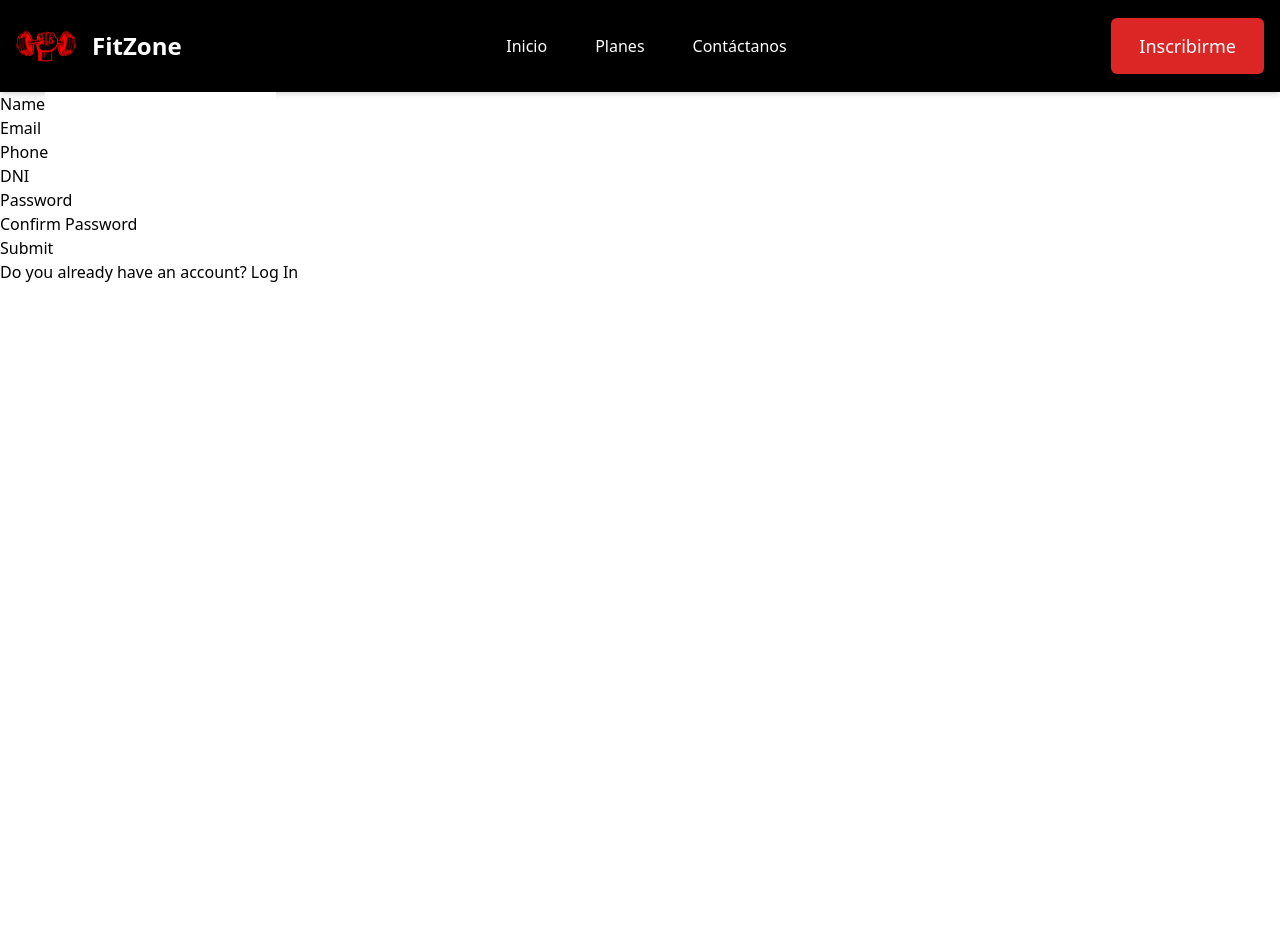
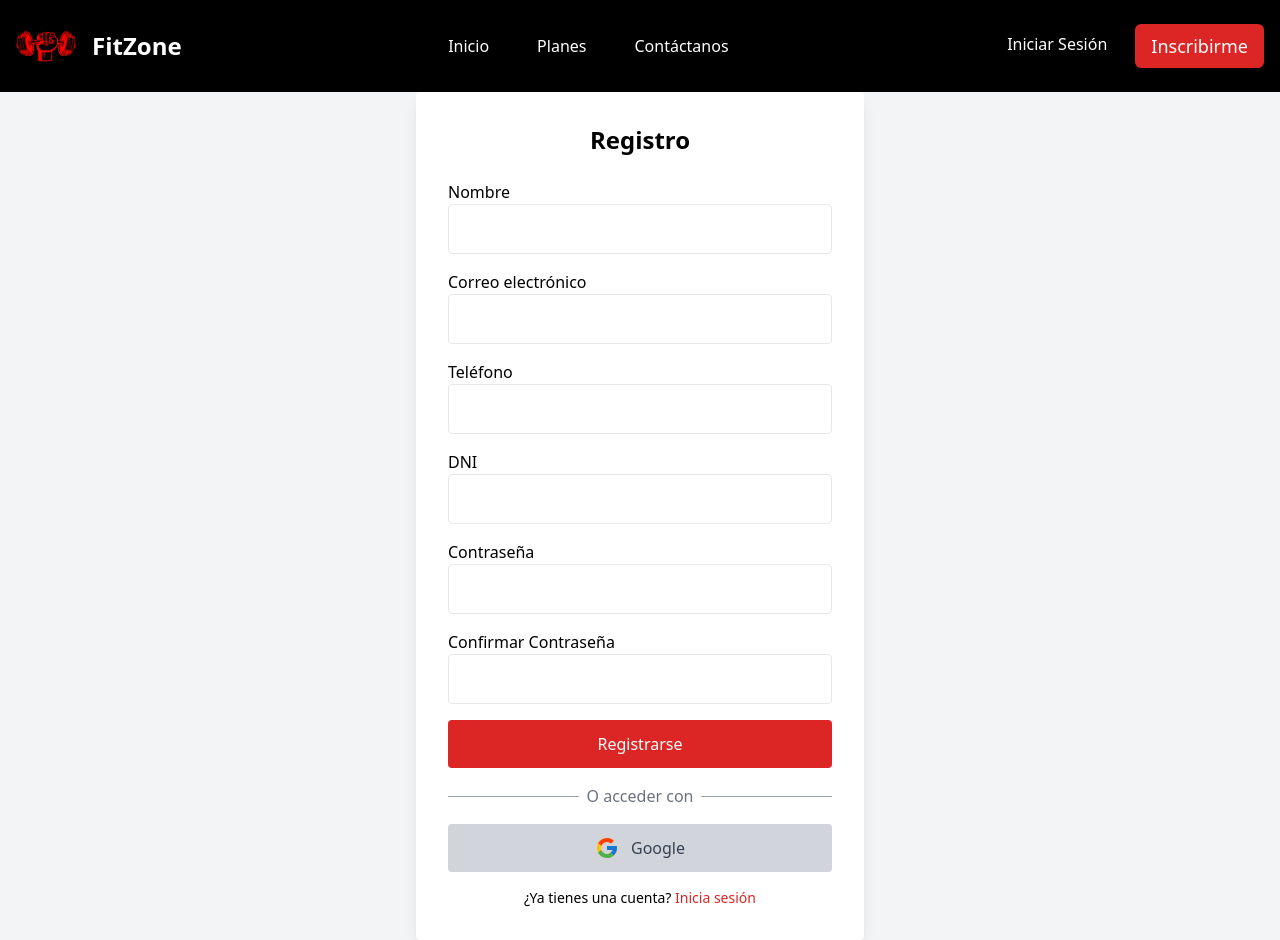
Before and after one commit to Kann2411/El_Gaalpon_de_Jose, a Next.js app in the folder Frontend/: page /register in a window 1280 px wide. Before the commit the page ends 800 px from the top, so only its background shows below. Built offline with nearby package versions, Linux system fonts and the light colour scheme; no server answers.

Commit message:
implemetacion del login con Next-Auth

```diff
--- a/Frontend/package.json
+++ b/Frontend/package.json
@@ -13,8 +13,10 @@
     "formik": "^2.4.6",
     "i": "^0.3.7",
     "next": "^14.2.15",
+    "next-auth": "^4.24.8",
     "react": "^18.3.1",
     "react-dom": "^18.3.1",
+    "react-icons": "^5.3.0",
     "yup": "^1.4.0"
   },
   "devDependencies": {
--- /dev/null
+++ b/Frontend/src/app/Providers.tsx
@@ -0,0 +1,6 @@
+"use client";
+import { SessionProvider } from "next-auth/react";
+
+export function Providers({ children }: { children: React.ReactNode }) {
+  return <SessionProvider>{children}</SessionProvider>;
+}
--- a/Frontend/src/app/layout.tsx
+++ b/Frontend/src/app/layout.tsx
@@ -2,6 +2,7 @@ import type { Metadata } from "next";
 import localFont from "next/font/local";
 import "./globals.css";
 import NavBarComponent from "@/components/NavBar";
+import { Providers } from "./Providers";
 
 const geistSans = localFont({
   src: "./fonts/GeistVF.woff",
@@ -32,8 +33,10 @@ export default function RootLayout({
       <body
         className={`${geistSans.variable} ${geistMono.variable} antialiased`}
       >
+        <Providers>
         <NavBarComponent />
         {children}
+        </Providers>
       </body>
     </html>
   );
--- a/Frontend/src/app/login/page.tsx
+++ b/Frontend/src/app/login/page.tsx
@@ -1,8 +1,38 @@
-import LoginForm from '@/components/LoginForm/LoginForm'
-import React from 'react'
+"use client";
+import { signIn } from "next-auth/react";
+import { FcGoogle } from "react-icons/fc";
+import LoginForm from "@/components/LoginForm/LoginForm";
 
-export default function Login() {
+const LoginPage = () => {
   return (
-    <LoginForm/>
-  )
-}
+    <div className="flex items-center justify-center min-h-screen bg-gray-100">
+      <div className="w-full max-w-md bg-white p-8 rounded shadow-lg">
+        <h2 className="text-2xl font-bold mb-6 text-center">Iniciar Sesión</h2>
+        <LoginForm />
+        <div className="flex items-center justify-center my-4">
+          <hr className="flex-grow border-gray-400" />
+          <span className="mx-2 text-gray-500">O acceder con</span>
+          <hr className="flex-grow border-gray-400" />
+        </div>
+        <button
+          onClick={(e) => {
+            e.preventDefault();
+            signIn("google", { callbackUrl: "/home" });
+          }}
+          className="w-full mt-4 bg-gray-300 text-gray-700 py-3 rounded hover:bg-gray-400 flex items-center justify-center"
+        >
+          <FcGoogle className="mr-3 w-6 h-6" />
+          <span>Google</span>
+        </button>
+        <div className="text-center mt-4">
+          <p className="text-sm">
+            ¿No tienes una cuenta?{" "}
+            <a href="/register" className="text-red-600">Regístrate</a>
+          </p>
+        </div>
+      </div>
+    </div>
+  );
+};
+
+export default LoginPage;
--- a/Frontend/src/app/register/page.tsx
+++ b/Frontend/src/app/register/page.tsx
@@ -1,8 +1,38 @@
-import RegisterForm from '@/components/RegisterForm/RegisterForm'
-import React from 'react'
+"use client";
+import { signIn } from "next-auth/react";
+import { FcGoogle } from "react-icons/fc";
+import RegisterFormComponent from "@/components/RegisterForm/RegisterForm";
 
-export default function RegisterRoute() {
+const RegisterPage = () => {
   return (
- <RegisterForm/>
-)
-}
+    <div className="flex items-center justify-center min-h-screen bg-gray-100">
+      <div className="w-full max-w-md bg-white p-8 rounded shadow-lg">
+        <h2 className="text-2xl font-bold mb-6 text-center">Registro</h2>
+        <RegisterFormComponent />
+        <div className="flex items-center justify-center my-4">
+          <hr className="flex-grow border-gray-400" />
+          <span className="mx-2 text-gray-500">O acceder con</span>
+          <hr className="flex-grow border-gray-400" />
+        </div>
+        <button
+          onClick={(e) => {
+            e.preventDefault();
+            signIn("google", { callbackUrl: "/home" });
+          }}
+          className="w-full mt-4 bg-gray-300 text-gray-700 py-3 rounded hover:bg-gray-400 flex items-center justify-center"
+        >
+          <FcGoogle className="mr-3 w-6 h-6" />
+          <span>Google</span>
+        </button>
+        <div className="text-center mt-4">
+          <p className="text-sm">
+            ¿Ya tienes una cuenta?{" "}
+            <a href="/login" className="text-red-600">Inicia sesión</a>
+          </p>
+        </div>
+      </div>
+    </div>
+  );
+};
+
+export default RegisterPage;
--- a/Frontend/src/components/LoginForm/LoginForm.tsx
+++ b/Frontend/src/components/LoginForm/LoginForm.tsx
@@ -1,58 +1,64 @@
-'use client'
-import React, { useContext } from 'react'
-import { Field, Form, Formik, ErrorMessage } from 'formik'
-import { ILogin } from '@/interfaces/interfaces'
-import { loginValidationSchema } from '@/utils/loginValidationSchema'
-import { useRouter } from 'next/navigation'
-import { UserContext } from '@/context/user'
+"use client";
+import { Field, Form, Formik, ErrorMessage } from 'formik';
+import { loginValidationSchema } from '@/utils/loginValidationSchema';
+import { useRouter } from 'next/navigation';
+import { signIn } from 'next-auth/react';
 
 export default function LoginForm() {
+  const router = useRouter();
 
-    const router = useRouter()
-    const {signIn} = useContext(UserContext)
+  const initialValues = {
+    email: '',
+    password: '',
+  };
 
-    const initialValues: ILogin = {
-        email: '',
-        password: ''
+  const handleSubmit = async (values: typeof initialValues, { resetForm }: { resetForm: () => void }) => {
+    const res = await signIn('credentials', { ...values, redirect: false });
+
+    if (res?.ok) {
+      alert('Usuario logueado correctamente!');
+      router.push('/home');
+    } else {
+      alert('Email o contraseña incorrectos!');
     }
-
-    const handleSubmit = async (values: ILogin, {resetForm}: {resetForm: () => void}) => {
-        const success = await signIn(values)
-
-        if (success) {
-            alert('User logged in successfully!')
-            router.push('/home')
-        }
-
-        if(!success){
-            alert('Email or Password incorrect!')
-        }
-        resetForm()
-    }
+    resetForm();
+  };
 
   return (
-    <div>
     <Formik
       initialValues={initialValues}
       validationSchema={loginValidationSchema}
       onSubmit={handleSubmit}
     >
-            {({isValid, dirty}) => (
+      {({ isValid, dirty }) => (
         <Form>
-                    <div>
-                        <label htmlFor="email">Email</label>
-                        <Field type="email" id="email" name="email" />
-                        <ErrorMessage name="email" component="div"/>
+          <div className="mb-4">
+            <Field
+              type="email"
+              name="email"
+              placeholder="Correo electrónico"
+              className="w-full p-3 border rounded focus:outline-none focus:ring-2 focus:ring-red-500"
+            />
+            <ErrorMessage name="email" component="div" className="text-red-500 text-sm" />
           </div>
-                    <div>
-                        <label htmlFor="password">Password</label>
-                        <Field type="password" id="password" name="password" />
-                        <ErrorMessage name="password" component="div"/>
+          <div className="mb-4">
+            <Field
+              type="password"
+              name="password"
+              placeholder="Contraseña"
+              className="w-full p-3 border rounded focus:outline-none focus:ring-2 focus:ring-red-500"
+            />
+            <ErrorMessage name="password" component="div" className="text-red-500 text-sm" />
           </div>
-                    <button type="submit" disabled={!isValid || !dirty}>Submit</button>
+          <button
+            type="submit"
+            disabled={!isValid || !dirty}
+            className="w-full bg-red-600 text-white py-3 rounded hover:bg-red-800"
+          >
+            Iniciar Sesión
+          </button>
         </Form>
       )}
     </Formik>
-    </div>
-  )
+  );
 }
--- a/Frontend/src/components/NavBar/index.tsx
+++ b/Frontend/src/components/NavBar/index.tsx
@@ -1,72 +1,131 @@
 "use client";
-import React from "react";
+import React, { useState, useEffect, useRef } from "react";
 import Image from "next/image";
 import Link from "next/link";
 import logo from "@/public/icons/icono-principal.png";
-import { usePathname } from "next/navigation"; // Usar usePathname para obtener la ruta actual
+import { usePathname, useRouter } from "next/navigation";
+import { signIn, signOut, useSession } from "next-auth/react";
 
 const NavBarComponent = () => {
-  const pathname = usePathname(); // Obtener la ruta actual
+  const { data: session } = useSession();
+  const [isMenuOpen, setIsMenuOpen] = useState(false);
+  const menuRef = useRef<HTMLDivElement>(null);
+  const pathname = usePathname();
+  const router = useRouter();
+
+  const toggleMenu = () => {
+    setIsMenuOpen((prev) => !prev);
+  };
+
+  const handleLogout = async () => {
+    await signOut({ callbackUrl: "/" });
+    setIsMenuOpen(false);
+  };
+
+  useEffect(() => {
+    const handleClickOutside = (event: MouseEvent) => {
+      if (menuRef.current && !menuRef.current.contains(event.target as Node)) {
+        setIsMenuOpen(false);
+      }
+    };
+
+    document.addEventListener("mousedown", handleClickOutside);
+    return () => document.removeEventListener("mousedown", handleClickOutside);
+  }, []);
+
+  useEffect(() => {
+    if (session) router.push("/home");
+  }, [session, router]);
 
   return (
-    <div>
     <header className="flex items-center justify-between p-4 bg-black text-white shadow-md">
       <div className="flex items-center">
-          {/* Logo del gimnasio */}
         <Image src={logo} alt="logo principal" width={60} height={60} />
         <div className="ml-4 text-2xl font-bold">FitZone</div>
       </div>
 
       <nav className="flex-1 flex items-center justify-center">
-          <ul className="flex space-x-6 list-none m-0 p-0 items-center">
+        <ul className="flex space-x-6 list-none m-0 p-0 items-center justify-center flex-grow">
           {["Inicio", "Planes", "Contáctanos"].map((item, index) => {
-              // Convertir item a minúsculas para comparar con las rutas
             const lowerCaseItem = item.toLowerCase();
-              return (
-                <li key={index} className="relative group">
-                  <Link
-                    href={
+            const route =
               lowerCaseItem === "inicio"
                 ? "/home"
                 : lowerCaseItem === "planes"
                 ? "/plans"
-                        : `/${lowerCaseItem === "contáctanos" ? "contact" : lowerCaseItem}` // Rutas para Inicio, Planes y Contáctanos
-                    }
-                    className={`text-white text-sm sm:text-base font-medium px-3 py-2 transition-colors`}
+                : "/contact";
+
+            return (
+              <li key={index} className="relative group">
+                <Link
+                  href={route}
+                  className="text-white text-sm sm:text-base font-medium px-3 py-2"
                 >
                   {item}
                 </Link>
                 <span
                   className={`absolute bottom-0 left-0 w-full h-0.5 bg-red-600 transition-transform duration-300 ${
-                      pathname === (lowerCaseItem === "inicio"
-                        ? "/home"
-                        : lowerCaseItem === "planes"
-                        ? "/plans"
-                        : `/${lowerCaseItem === "contáctanos" ? "contact" : lowerCaseItem}`
-                      ) ? "scale-x-100" : "scale-x-0"
+                    pathname === route ? "scale-x-100" : "scale-x-0"
                   }`}
                 />
-                  {/* Línea roja para hover */}
-                  <span
-                    className={`absolute bottom-0 left-0 w-full h-0.5 bg-red-600 transition-transform duration-300 scale-x-0 group-hover:scale-x-100`}
-                  />
+                <span className="absolute bottom-0 left-0 w-full h-0.5 bg-red-600 transition-transform duration-300 scale-x-0 group-hover:scale-x-100" />
               </li>
             );
           })}
         </ul>
       </nav>
 
-        {/* Botón Inscribirme alineado a la derecha */}
-        <div>
+      {session?.user ? (
+        <div className="relative" ref={menuRef}>
+          <div
+            className="w-14 h-14 rounded-full cursor-pointer transition-transform duration-200 hover:scale-105"
+            onClick={toggleMenu}
+          >
+            <img
+              src={session.user.image ?? "/default-avatar.png"}
+              alt="avatar"
+              className="w-full h-full rounded-full"
+            />
+          </div>
+
+          {/* menú desplegable */}
+          <div
+            className={`absolute right-0 mt-2 w-48 bg-white rounded-md shadow-lg transition-all duration-600 ease-in-out ${
+              isMenuOpen ? "opacity-100 scale-100" : "opacity-0 scale-95 pointer-events-none"
+            }`}
+          >
+            {isMenuOpen && (
+              <>
+                <div className="px-4 py-2 text-black">
+                  <p className="font-medium">{session.user.name}</p>
+                </div>
+                <button
+                  onClick={handleLogout}
+                  className="w-full px-4 py-2 text-left text-red-600 hover:bg-red-100"
+                >
+                  Cerrar sesión
+                </button>
+              </>
+            )}
+          </div>
+        </div>
+      ) : (
+        <div className="flex space-x-4">
           <Link
-            href="/inscribirme"
-            className="text-lg font-medium px-7 py-4 rounded-md bg-red-600 text-white shadow-md hover:bg-red-800 transition-colors"
+            href="/login"
+            className="text-white text-sm sm:text-base font-medium px-3 py-2"
+          >
+            Iniciar Sesión
+          </Link>
+          <Link
+            href="/register"
+            className="text-lg font-medium px-4 py-2 rounded-md bg-red-600 text-white shadow-md hover:bg-red-800"
           >
             Inscribirme
           </Link>
         </div>
+      )}
     </header>
-    </div>
   );
 };
 
--- a/Frontend/src/components/RegisterForm/RegisterForm.tsx
+++ b/Frontend/src/components/RegisterForm/RegisterForm.tsx
@@ -1,16 +1,15 @@
-'use client'
-import { UserContext } from '@/context/user';
-import { IRegister } from '@/interfaces/interfaces'
-import { registerValidationSchema } from '@/utils/registerValidationSchema';
-import { ErrorMessage, Field, Form, Formik } from 'formik';
-import Link from 'next/link';
-import { useRouter } from 'next/navigation';
-import React, { useContext } from 'react'
+"use client";
+import { UserContext } from "@/context/user";
+import { IRegister } from "@/interfaces/interfaces";
+import { registerValidationSchema } from "@/utils/registerValidationSchema";
+import { ErrorMessage, Field, Form, Formik } from "formik";
+import Link from "next/link";
+import { useRouter } from "next/navigation";
+import React, { useContext } from "react";
 
-export default function RegisterForm() {
-
-    const router = useRouter()
-    const {signUp} = useContext(UserContext)
+export default function RegisterFormComponent() {
+  const router = useRouter();
+  const { signUp } = useContext(UserContext);
 
   const initialValues: IRegister = {
     name: '',
@@ -19,69 +18,98 @@ export default function RegisterForm() {
     dni: '',
     password: '',
     confirmPassword: '',
+  };
+
+  const handleSubmit = async (values: IRegister, { resetForm }: { resetForm: () => void }) => {
+    const success = await signUp(values);
+
+    if (success) {
+      alert('Usuario creado con éxito!');
+      router.push('/home');
+    } else {
+      alert('Este usuario ya existe!');
     }
 
-  const handleSubmit = async (values: IRegister, { resetForm }: { resetForm: () => void }) => {
-    const success = await signUp(values)
-
-    if (success){
-        alert('User created successfully!')
-        router.push('/home')
-    }
-
-    if(!success) {
-        alert('This user already exists!')
-    }
-
-    resetForm()
-}
+    resetForm();
+  };
 
   return (
-    <div>
     <Formik
       initialValues={initialValues}
       validationSchema={registerValidationSchema}
       onSubmit={handleSubmit}
     >
-            {({isValid, dirty}) => (
+      {({ isValid, dirty }) => (
         <Form>
           <div>
-                        <label htmlFor="name">Name</label>
-                        <Field type="text" id="name" name="name" />
-                        <ErrorMessage name="name" component="div"/>
+            <label htmlFor="name">Nombre</label>
+            <Field
+              type="text"
+              id="name"
+              name="name"
+              className="w-full p-3 mb-4 border rounded focus:outline-none focus:ring-2 focus:ring-red-500"
+            />
+            <ErrorMessage name="name" component="div" className="text-red-600" />
           </div>
           <div>
-                        <label htmlFor="email">Email</label>
-                        <Field type="email" id="email" name="email" />
-                        <ErrorMessage name="email" component="div"/>
+            <label htmlFor="email">Correo electrónico</label>
+            <Field
+              type="email"
+              id="email"
+              name="email"
+              className="w-full p-3 mb-4 border rounded focus:outline-none focus:ring-2 focus:ring-red-500"
+            />
+            <ErrorMessage name="email" component="div" className="text-red-600" />
           </div>
           <div>
-                        <label htmlFor="phone">Phone</label>
-                        <Field type="text" id="phone" name="phone" />
-                        <ErrorMessage name="phone" component="div"/>
+            <label htmlFor="phone">Teléfono</label>
+            <Field
+              type="text"
+              id="phone"
+              name="phone"
+              className="w-full p-3 mb-4 border rounded focus:outline-none focus:ring-2 focus:ring-red-500"
+            />
+            <ErrorMessage name="phone" component="div" className="text-red-600" />
           </div>
           <div>
             <label htmlFor="dni">DNI</label>
-                        <Field type="text" id="dni" name="dni" />
-                        <ErrorMessage name="dni" component="div"/>
+            <Field
+              type="text"
+              id="dni"
+              name="dni"
+              className="w-full p-3 mb-4 border rounded focus:outline-none focus:ring-2 focus:ring-red-500"
+            />
+            <ErrorMessage name="dni" component="div" className="text-red-600" />
           </div>
           <div>
-                        <label htmlFor="password">Password</label>
-                        <Field type="password" id="password" name="password" />
-                        <ErrorMessage name="password" component="div"/>
+            <label htmlFor="password">Contraseña</label>
+            <Field
+              type="password"
+              id="password"
+              name="password"
+              className="w-full p-3 mb-4 border rounded focus:outline-none focus:ring-2 focus:ring-red-500"
+            />
+            <ErrorMessage name="password" component="div" className="text-red-600" />
           </div>
           <div>
-                        <label htmlFor="confirmPassword">Confirm Password</label>
-                        <Field type="password" id="confirmPassword" name="confirmPassword" />
-                        <ErrorMessage name="confirmPassword" component="div"/>
+            <label htmlFor="confirmPassword">Confirmar Contraseña</label>
+            <Field
+              type="password"
+              id="confirmPassword"
+              name="confirmPassword"
+              className="w-full p-3 mb-4 border rounded focus:outline-none focus:ring-2 focus:ring-red-500"
+            />
+            <ErrorMessage name="confirmPassword" component="div" className="text-red-600" />
           </div>
-                    <button type="submit" disabled={!isValid || !dirty}>Submit</button>
-                    <p>Do you already have an account? <Link href={'/login'}>Log In</Link></p>
+          <button
+            type="submit"
+            disabled={!isValid || !dirty}
+            className="w-full bg-red-600 text-white py-3 rounded hover:bg-red-800"
+          >
+            Registrarse
+          </button>
         </Form>
       )}
     </Formik>
-
-    </div>
-  )
-
+  );
 }
--- a/Frontend/src/interfaces/interfaces.ts
+++ b/Frontend/src/interfaces/interfaces.ts
@@ -11,6 +11,12 @@ export interface ILogin {
     email: string,
     password: string
 }
+export interface IProviderLogin {
+    provider: 'google';
+}
+
+
+export type SignInCredential = ILogin | IProviderLogin;
 
 export interface IUser {
     id: number,
--- /dev/null
+++ b/Frontend/src/middleware.ts
@@ -0,0 +1,5 @@
+export { default } from "next-auth/middleware";
+
+export const config = {
+  matcher: ["/user-panel"],
+};
```
Also changed, not shown: Frontend/src/app/api/auth/[...nextauth]/route.ts (added, +13 -0 lines), Frontend/src/context/user.tsx (+39 -28 lines), 1 other file (tests, documents, lock files or other folders). Lines whose indentation alone changed are shown as unchanged.
